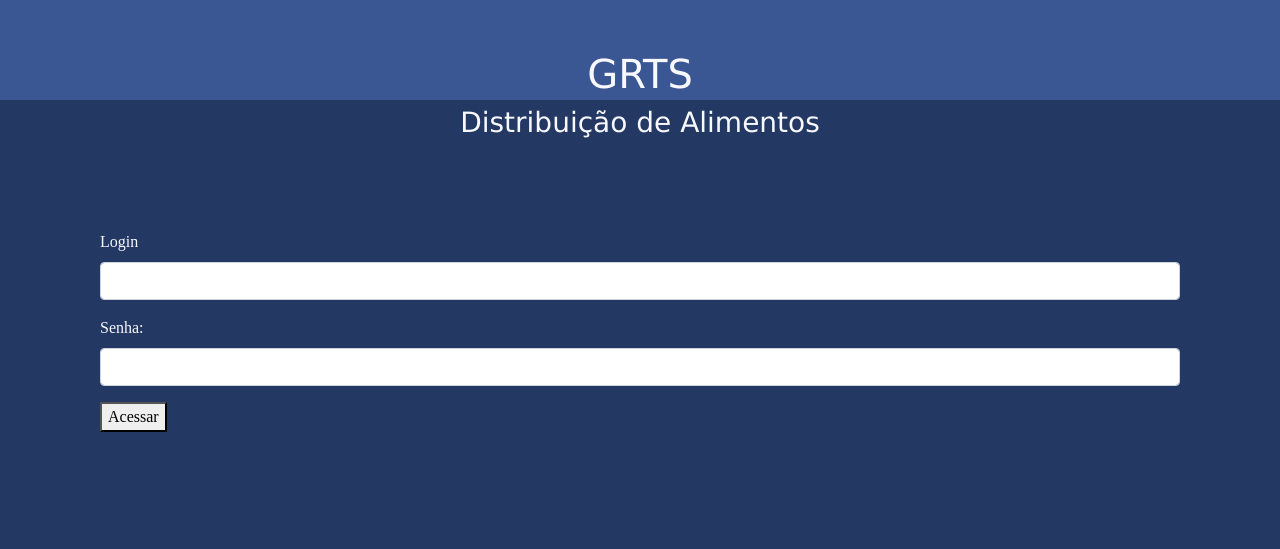
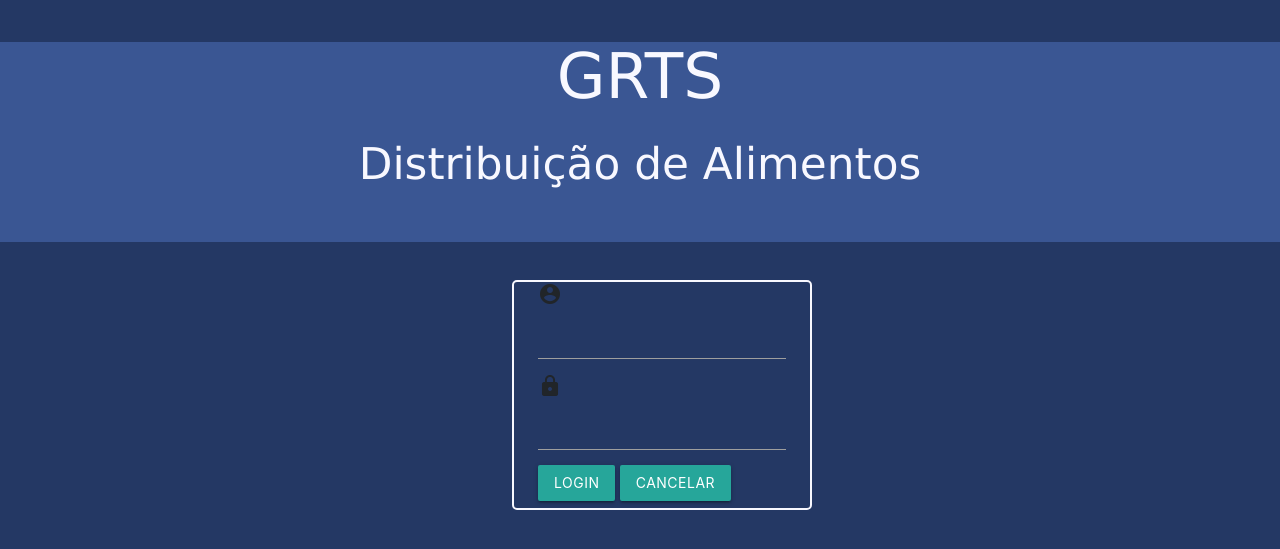
Before and after one commit to Msouza-95/GRTS, a PHP site: page /src/index.html in a window 1280 px wide. Shown: the top 549 px of the page. Run offline with PHP 8.4, Linux system fonts and the light colour scheme; some libraries are stand-ins or nearby versions.

Commit message:
update view

```diff
--- a/View/css/index.css
+++ b/View/css/index.css
@@ -2,20 +2,34 @@ body{
    background-color:  #243864;
 }
 
+label{
+   color: white;
+}
+
+
+
 .index-header{
    font-family: 'Bitstream Vera Sans', Verdana, Tahoma, 'Sans serif';
+   font-size: 10pw;
    background-color: #3A5693;
-   padding: 50px;
-   height:100px;
-   width: 100%%;
    text-align: center;
    color: ghostwhite;
+   height: 200px;
+
 
 }
 
-.index-div{
-   padding: 100px;
-   font-family: 'Times New Roman', Times, serif;
-   margin-top: 30px;
-   color: ghostwhite;
+.login-div{
+   font-size: ;
+    display: flex;
+    align-items: center;
+    height: 230px;
+    width: 300px;
+    border: 2px solid ghostwhite;
+    border-radius: 5px;
+    margin-left: 40%;
+    margin-top: 3%;
+    flex-direction: column;
+    flex-wrap: wrap;
+
 }
--- a/View/src/index.html
+++ b/View/src/index.html
@@ -1,41 +1,67 @@
 <!DOCTYPE html>
 <html lang="pt-BR">
+
 <head>
 
     <meta charset="UTF-8">
-    <meta name="viewport" content="width=device-width, initial-scale=1.0">
     <meta name="viewport" content="width=device-width, initial-scale=1, shrink-to-fit=no">
     <title>GRTS-Autenticação</title>
-    <link rel="stylesheet" href="https://stackpath.bootstrapcdn.com/bootstrap/4.1.3/css/bootstrap.min.css" integrity="sha384-MCw98/SFnGE8fJT3GXwEOngsV7Zt27NXFoaoApmYm81iuXoPkFOJwJ8ERdknLPMO" crossorigin="anonymous">
+    <link rel="stylesheet" href="https://stackpath.bootstrapcdn.com/bootstrap/4.1.3/css/bootstrap.min.css"
+        integrity="sha384-MCw98/SFnGE8fJT3GXwEOngsV7Zt27NXFoaoApmYm81iuXoPkFOJwJ8ERdknLPMO" crossorigin="anonymous">
     <link rel="stylesheet" href="../css/index.css">
+    <link type="text/css" rel="stylesheet" href="css/materialize.min.css" media="screen,projection" />
+    <link href="https://fonts.googleapis.com/icon?family=Material+Icons" rel="stylesheet">
+
 
 </head>
+
 <body>
-
-    <header class="index-header">
-        <H1 class="rt">GRTS</H1>
+    <div>
+        <header >
+            <div class="index-header"">
+                <h1 >GRTS</h1>
                 <h3>Distribuição de Alimentos</h3>
+            </div>
         </header>
-    <div class="index-div" >
+        <div class="login-div">
             <form action="../../Controller/controllerLogin.php" method="POST">
                 <div class="form-group">
-                <label for="login">Login</label>
-            <input class="form-control" type="text" name="login" id="login" >
+
+
+                    <i class="material-icons prefix">account_circle</i>
+                    <input class="form-control" type="text" name="login" id="login">
+
                 </div>
                 <div class="form-group">
-                <label for="senha">Senha: </label>
-                 <input class="form-control"type="password" name="senha" id="senha">
+                    <i class="material-icons prefix">lock</i>
+                    <input class="form-control" type="password" name="senha" id="senha">
+
                 </div>
 
-            <button class="">Acessar</button>
+                <a><button class="btn btn-info">Login</button></a>
+                <a><button class="btn btn-info" type="reset">Cancelar </button></a>
+
             </form>
 
         </div>
 
+    </div>
 
-    <script src="https://code.jquery.com/jquery-3.3.1.slim.min.js" integrity="sha384-q8i/X+965DzO0rT7abK41JStQIAqVgRVzpbzo5smXKp4YfRvH+8abtTE1Pi6jizo" crossorigin="anonymous"></script>
-    <script src="https://cdnjs.cloudflare.com/ajax/libs/popper.js/1.14.3/umd/popper.min.js" integrity="sha384-ZMP7rVo3mIykV+2+9J3UJ46jBk0WLaUAdn689aCwoqbBJiSnjAK/l8WvCWPIPm49" crossorigin="anonymous"></script>
-    <script src="https://stackpath.bootstrapcdn.com/bootstrap/4.1.3/js/bootstrap.min.js" integrity="sha384-ChfqqxuZUCnJSK3+MXmPNIyE6ZbWh2IMqE241rYiqJxyMiZ6OW/JmZQ5stwEULTy" crossorigin="anonymous"></script>
+
+
+    <script src="https://code.jquery.com/jquery-3.3.1.slim.min.js"
+        integrity="sha384-q8i/X+965DzO0rT7abK41JStQIAqVgRVzpbzo5smXKp4YfRvH+8abtTE1Pi6jizo"
+        crossorigin="anonymous"></script>
+    <script src="https://cdnjs.cloudflare.com/ajax/libs/popper.js/1.14.3/umd/popper.min.js"
+        integrity="sha384-ZMP7rVo3mIykV+2+9J3UJ46jBk0WLaUAdn689aCwoqbBJiSnjAK/l8WvCWPIPm49"
+        crossorigin="anonymous"></script>
+    <script src="https://stackpath.bootstrapcdn.com/bootstrap/4.1.3/js/bootstrap.min.js"
+        integrity="sha384-ChfqqxuZUCnJSK3+MXmPNIyE6ZbWh2IMqE241rYiqJxyMiZ6OW/JmZQ5stwEULTy"
+        crossorigin="anonymous"></script>
+
+    <script type="text/javascript" src="js/materialize.min.js"></script>
+
 
 </body>
+
 </html>
--- a/View/src/main.html
+++ b/View/src/main.html
@@ -2,7 +2,7 @@
 <html lang="pt-BR">
 <head>
     <meta charset="UTF-8">
-    <meta http-equiv="X-UA-Compatible" content="ie=edge">
+
     <meta name="viewport" content="width=device-width, initial-scale=1, shrink-to-fit=no">
     <title>Main</title>
     <link rel="stylesheet" href="https://stackpath.bootstrapcdn.com/bootstrap/4.1.3/css/bootstrap.min.css" integrity="sha384-MCw98/SFnGE8fJT3GXwEOngsV7Zt27NXFoaoApmYm81iuXoPkFOJwJ8ERdknLPMO" crossorigin="anonymous">
```
Lines whose indentation alone changed are shown as unchanged.
